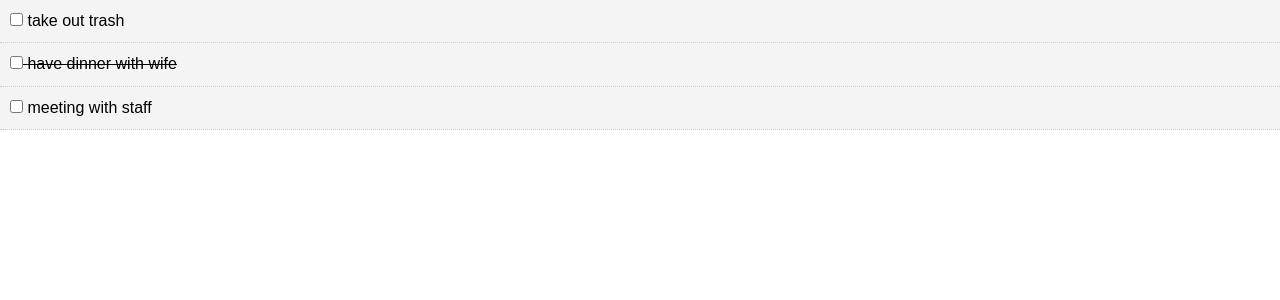
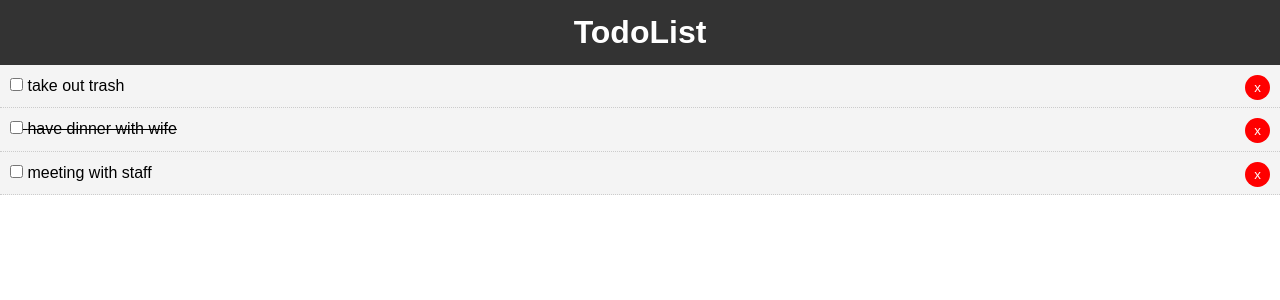
Before and after one commit to jasonlightmanjohn/todolist---react-crashCourse, a React (Create React App) app: page / in a window 1280 px wide. Shown: the top 300 px of the page. Built offline with nearby package versions, Linux system fonts and the light colour scheme.

Commit message:
stop at 10057

```diff
--- a/src/App.js
+++ b/src/App.js
@@ -1,7 +1,7 @@
 import React , {Component}from 'react';
 import './App.css';
 import Todos from './components/Todos';
-
+import Header from './components/layout/header';
 class App extends Component {
   state = {
     todos: [
@@ -23,6 +23,7 @@
     ]
   }
 
+  // Toggle Complete
   markComplete = (id) => {
     this.setState( {todos:this.state.todos.map(todo => {
       if(todo.id === id) {
@@ -32,10 +33,17 @@
     }) });
   }
 
+
+//delete todo
+  delTodo = (id) => {
+      this.setState( {todos: [...this.state.todos.filter(todo => todo.id !== id)]});
+  }
+
    render() {
       return (
         <div className="App">
-          <Todos todos = {this.state.todos} markComplete={this.markComplete}/>
+          <Header />
+          <Todos todos = {this.state.todos} markComplete={this.markComplete} delTodo={this.delTodo}/>
         </div>
       );
   }
--- a/src/components/TodoItem.js
+++ b/src/components/TodoItem.js
@@ -1,5 +1,6 @@
 import React, { Component } from 'react';
 import PropTypes from 'prop-types';
+import { findRenderedComponentWithType } from 'react-dom/test-utils';
 
 export class TodoItem extends Component {
     getStyle = () => {
@@ -18,7 +19,9 @@
         return (
             <div style={this.getStyle()}>
                 <p>
-                    <input type="checkbox" onChange={this.props.markComplete.bind(this, id)} />{' '}  {title }</p>
+                    <input type="checkbox" onChange={this.props.markComplete.bind(this, id)} />{' '}  {title }
+                    <button style={btnStyle} onClick={this.props.delTodo.bind(this, id)}>x</button>
+                    </p>
             </div>
         )
     }
@@ -28,6 +31,13 @@
 //prop-types
 TodoItem.propTypes = { todos: PropTypes.object.isRequired}
 
-
-
+const btnStyle = {
+    background: '#ff0000',
+    color: '#fff',
+    border: 'none',
+    padding: '5px 9px',
+    borderRadius: '50%',
+    cursor: 'pointer',
+    float: 'right'
+}
 export default TodoItem
--- a/src/components/Todos.js
+++ b/src/components/Todos.js
@@ -5,7 +5,7 @@
 class Todos extends Component {
   render() {
     return this.props.todos.map((todo)=>(
-    <TodoItem key={todo.id} todo={todo} markComplete={this.props.markComplete}/>
+    <TodoItem key={todo.id} todo={todo} markComplete={this.props.markComplete} delTodo={this.props.delTodo}/>
     ));
   }
 }
--- /dev/null
+++ b/src/components/layout/header.js
@@ -0,0 +1,16 @@
+import React from 'react'
+
+export default function header() {
+    return (
+        <header style={headerStyle}>
+            <h1>TodoList</h1>
+        </header>
+    )
+}
+
+const headerStyle = {
+    background: '#333',
+    color: '#fff',
+    textAlign: 'center',
+    padding: '10px'
+}
```
